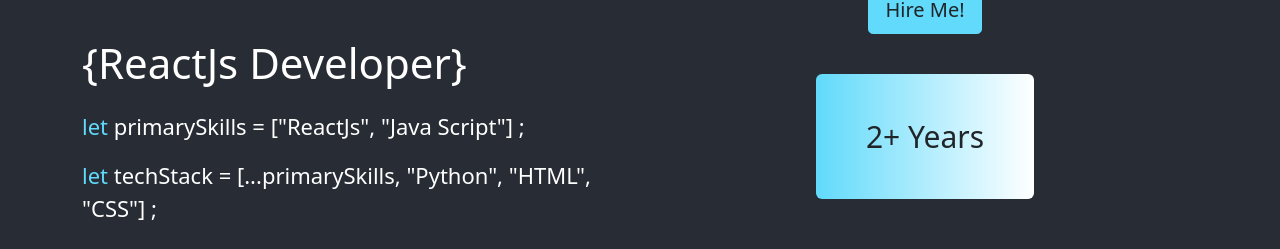
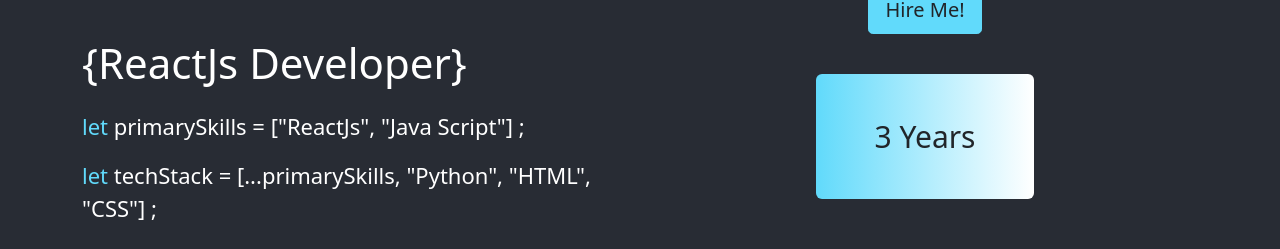
Before and after one commit to ittsprashant/portfolio, a React (Create React App) app: page / in a window 1280 px wide. Shown: the part 134-383 px from the top of the page. Built offline with nearby package versions, Linux system fonts and the light colour scheme.

Commit message:
Update Home.js

```diff
--- a/src/Components/Home.js
+++ b/src/Components/Home.js
@@ -41,7 +41,7 @@
 
                             </div>
                             <div className="exp-div">
-                                2+ Years
+                                3 Years
                             </div>
                         </Col>
 
```
